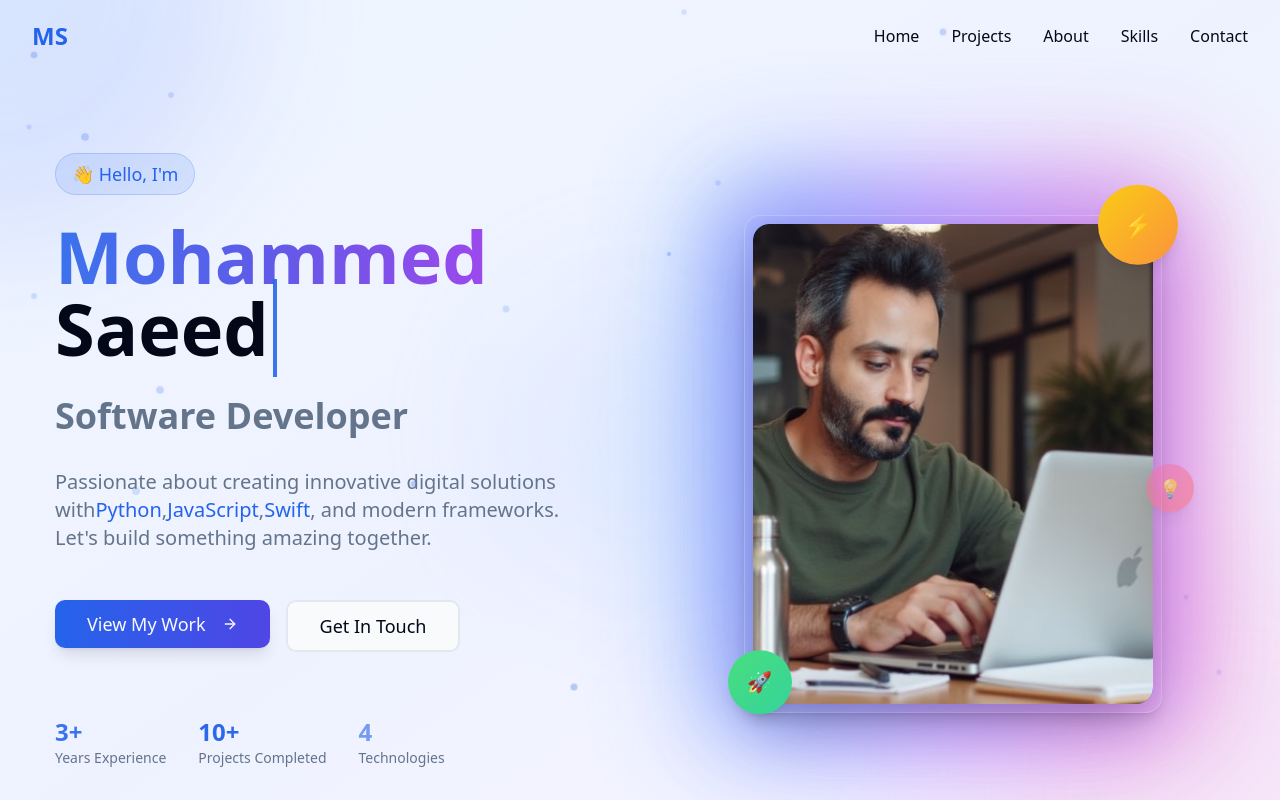
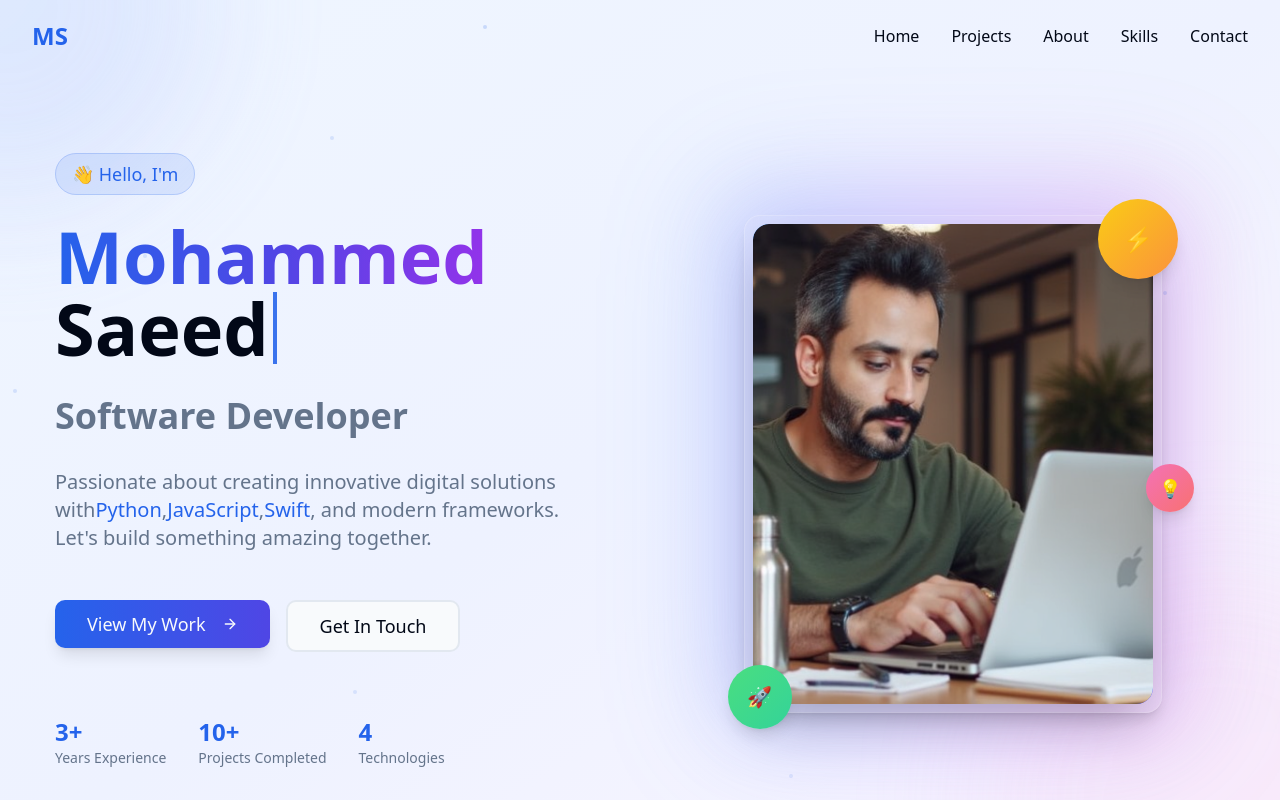
Before and after one commit to MohammedSaeed9444/myPortfolio, a React (Vite) app: page / in a window 1280 px wide. Shown: the top 800 px of the page. Built offline with nearby package versions, Linux system fonts and the light colour scheme.

Commit message:
Refactor: Hero section animations
Replaced existing scroll-based animations in the Hero section with new, more dynamic and engaging effects. This includes changes to parallax, scaling, rotation, and opacity adjustments based on scroll position.

```diff
--- a/src/components/HeroSection.tsx
+++ b/src/components/HeroSection.tsx
@@ -4,12 +4,10 @@ import { Button } from '@/components/ui/button';
 import { ArrowRight, Download } from 'lucide-react';
 
 const HeroSection = () => {
-  const [scrollY, setScrollY] = useState(0);
+  const [isVisible, setIsVisible] = useState(false);
 
   useEffect(() => {
-    const handleScroll = () => setScrollY(window.scrollY);
-    window.addEventListener('scroll', handleScroll);
-    return () => window.removeEventListener('scroll', handleScroll);
+    setIsVisible(true);
   }, []);
 
   const scrollToSection = (sectionId: string) => {
@@ -21,37 +19,23 @@ const HeroSection = () => {
 
   return (
     <section id="home" className="min-h-screen flex items-center relative overflow-hidden pt-16">
-      {/* Enhanced Background with More Dynamic Parallax */}
+      {/* Simplified Background */}
       <div className="absolute inset-0 -z-10">
-        <div
-          className="absolute inset-0 bg-gradient-to-br from-blue-50 via-indigo-50 to-purple-50"
-          style={{ transform: `translateY(${scrollY * 0.3}px) scale(${1 + scrollY * 0.0005})` }}
-        ></div>
-        <div
-          className="absolute w-[500px] h-[500px] -top-64 -left-64 bg-gradient-to-br from-blue-200/40 to-indigo-300/40 rounded-full blur-3xl animate-pulse"
-          style={{ transform: `translate(${scrollY * 0.5}px, ${scrollY * 0.4}px) rotate(${scrollY * 0.1}deg) scale(${1 + scrollY * 0.001})` }}
-        ></div>
-        <div
-          className="absolute w-[600px] h-[600px] -bottom-64 -right-64 bg-gradient-to-br from-purple-200/40 to-pink-300/40 rounded-full blur-3xl animate-pulse"
-          style={{ animationDelay: '1s', transform: `translate(${-scrollY * 0.4}px, ${scrollY * 0.6}px) rotate(${-scrollY * 0.15}deg)` }}
-        ></div>
-        <div
-          className="absolute w-[300px] h-[300px] top-1/2 left-1/2 transform -translate-x-1/2 -translate-y-1/2 bg-gradient-to-br from-indigo-200/20 to-blue-300/20 rounded-full blur-3xl animate-pulse"
-          style={{ animationDelay: '2s', transform: `translate(-50%, -50%) translateY(${-scrollY * 0.2}px) rotate(${scrollY * 0.2}deg) scale(${1 + scrollY * 0.0008})` }}
-        ></div>
+        <div className="absolute inset-0 bg-gradient-to-br from-blue-50 via-indigo-50 to-purple-50"></div>
+        <div className="absolute w-[400px] h-[400px] -top-48 -left-48 bg-gradient-to-br from-blue-200/30 to-indigo-300/30 rounded-full blur-3xl animate-pulse"></div>
+        <div className="absolute w-[500px] h-[500px] -bottom-48 -right-48 bg-gradient-to-br from-purple-200/30 to-pink-300/30 rounded-full blur-3xl animate-pulse" style={{ animationDelay: '1s' }}></div>
 
-        {/* Enhanced floating particles with varied scroll effects */}
+        {/* Floating particles */}
         <div className="absolute inset-0 overflow-hidden">
-          {[...Array(25)].map((_, i) => (
+          {[...Array(15)].map((_, i) => (
             <div
               key={i}
-              className="absolute w-2 h-2 bg-primary/30 rounded-full animate-pulse"
+              className="absolute w-1 h-1 bg-primary/20 rounded-full animate-pulse"
               style={{
                 left: `${Math.random() * 100}%`,
                 top: `${Math.random() * 100}%`,
                 animationDelay: `${Math.random() * 3}s`,
                 animationDuration: `${2 + Math.random() * 2}s`,
-                transform: `translateY(${scrollY * (0.15 + Math.random() * 0.3)}px) translateX(${scrollY * (Math.random() * 0.2 - 0.1)}px) rotate(${scrollY * 0.5}deg) scale(${0.5 + Math.random() * 0.5 + scrollY * 0.001})`
               }}
             />
           ))}
@@ -60,67 +44,34 @@ const HeroSection = () => {
 
       <div className="section-container">
         <div className="flex flex-col lg:flex-row items-center gap-16 lg:gap-20">
-          {/* Text Content with Enhanced Scroll Effects */}
-          <div
-            className="lg:w-1/2 space-y-8 order-2 lg:order-1 text-center lg:text-left"
-            style={{ transform: `translateY(${scrollY * 0.1}px) translateX(${scrollY * 0.05}px)` }}
-          >
-            {/* Greeting with enhanced animation */}
-            <div
-              className="inline-block animate-fade-in"
-              style={{ transform: `translateY(${scrollY * 0.15}px) scale(${1 - scrollY * 0.0002})` }}
-            >
-              <span className="text-lg font-medium text-primary bg-primary/10 px-4 py-2 rounded-full border border-primary/20 animate-bounce">
+          {/* Text Content */}
+          <div className={`lg:w-1/2 space-y-8 order-2 lg:order-1 text-center lg:text-left transition-all duration-1000 ${isVisible ? 'opacity-100 translate-y-0' : 'opacity-0 translate-y-10'}`}>
+            {/* Greeting */}
+            <div className={`inline-block transition-all duration-700 delay-200 ${isVisible ? 'opacity-100 translate-y-0' : 'opacity-0 translate-y-5'}`}>
+              <span className="text-lg font-medium text-primary bg-primary/10 px-4 py-2 rounded-full border border-primary/20 hover:scale-105 transition-transform duration-300">
                 👋 Hello, I'm
               </span>
             </div>
 
-            {/* Name with enhanced scroll animation */}
-            <h1
-              className="text-5xl md:text-6xl lg:text-7xl font-bold leading-tight animate-fade-in"
-              style={{
-                animationDelay: '0.2s',
-                transform: `translateY(${scrollY * 0.08}px) scale(${1 - scrollY * 0.0001})`,
-                opacity: Math.max(0.3, 1 - scrollY * 0.002)
-              }}
-            >
-              <span
-                className="bg-gradient-to-r from-blue-600 via-indigo-600 to-purple-600 bg-clip-text text-transparent animate-pulse"
-                style={{ transform: `translateX(${-scrollY * 0.03}px)` }}
-              >
+            {/* Name */}
+            <h1 className={`text-5xl md:text-6xl lg:text-7xl font-bold leading-tight transition-all duration-700 delay-400 ${isVisible ? 'opacity-100 translate-y-0' : 'opacity-0 translate-y-10'}`}>
+              <span className="bg-gradient-to-r from-blue-600 via-indigo-600 to-purple-600 bg-clip-text text-transparent hover:scale-105 inline-block transition-transform duration-300">
                 Mohammed
               </span>
               <br />
-              <span
-                className="text-foreground relative"
-                style={{ transform: `translateX(${scrollY * 0.03}px)` }}
-              >
+              <span className="text-foreground relative hover:scale-105 inline-block transition-transform duration-300">
                 Saeed
                 <span className="absolute -right-2 top-0 w-1 h-full bg-primary animate-pulse"></span>
               </span>
             </h1>
 
-            {/* Role with enhanced slide and fade animation */}
-            <h2
-              className="text-2xl md:text-3xl lg:text-4xl font-semibold text-muted-foreground animate-slide-in-right"
-              style={{
-                animationDelay: '0.4s',
-                transform: `translateY(${scrollY * 0.12}px) translateX(${scrollY * 0.02}px)`,
-                opacity: Math.max(0.4, 1 - scrollY * 0.0015)
-              }}
-            >
+            {/* Role */}
+            <h2 className={`text-2xl md:text-3xl lg:text-4xl font-semibold text-muted-foreground transition-all duration-700 delay-600 ${isVisible ? 'opacity-100 translate-y-0' : 'opacity-0 translate-y-10'}`}>
               Software Developer
             </h2>
 
-            {/* Description with stagger and scroll animation */}
-            <p
-              className="text-lg md:text-xl text-muted-foreground max-w-2xl mx-auto lg:mx-0 leading-relaxed animate-fade-in"
-              style={{
-                animationDelay: '0.6s',
-                transform: `translateY(${scrollY * 0.18}px)`,
-                opacity: Math.max(0.2, 1 - scrollY * 0.0025)
-              }}
-            >
+            {/* Description */}
+            <p className={`text-lg md:text-xl text-muted-foreground max-w-2xl mx-auto lg:mx-0 leading-relaxed transition-all duration-700 delay-700 ${isVisible ? 'opacity-100 translate-y-0' : 'opacity-0 translate-y-10'}`}>
               Passionate about creating innovative digital solutions with
               <span className="text-primary font-medium hover:scale-110 inline-block transition-transform duration-300"> Python</span>,
               <span className="text-primary font-medium hover:scale-110 inline-block transition-transform duration-300"> JavaScript</span>,
@@ -128,15 +79,8 @@ const HeroSection = () => {
               Let's build something amazing together.
             </p>
 
-            {/* Call to Action Buttons with enhanced scroll effects */}
-            <div
-              className="flex flex-col sm:flex-row gap-4 pt-4 justify-center lg:justify-start animate-fade-in"
-              style={{
-                animationDelay: '0.8s',
-                transform: `translateY(${scrollY * 0.25}px) scale(${Math.max(0.8, 1 - scrollY * 0.0003)})`,
-                opacity: Math.max(0.3, 1 - scrollY * 0.003)
-              }}
-            >
+            {/* Call to Action Buttons */}
+            <div className={`flex flex-col sm:flex-row gap-4 pt-4 justify-center lg:justify-start transition-all duration-700 delay-900 ${isVisible ? 'opacity-100 translate-y-0' : 'opacity-0 translate-y-10'}`}>
               <Button
                 size="lg"
                 className="group text-lg px-8 py-6 bg-gradient-to-r from-blue-600 to-indigo-600 hover:from-blue-700 hover:to-indigo-700 shadow-lg hover:shadow-xl transition-all duration-300 hover:scale-105 hover:-translate-y-1"
@@ -155,54 +99,32 @@ const HeroSection = () => {
               </Button>
             </div>
 
-            {/* Stats with enhanced counter and scroll animation */}
-            <div
-              className="flex flex-wrap justify-center lg:justify-start gap-8 pt-8 text-center lg:text-left animate-fade-in"
-              style={{
-                animationDelay: '1s',
-                transform: `translateY(${scrollY * 0.3}px)`,
-                opacity: Math.max(0.1, 1 - scrollY * 0.004)
-              }}
-            >
-              <div className="hover:scale-110 transition-transform duration-300">
-                <div className="text-2xl font-bold text-primary animate-pulse">3+</div>
+            {/* Stats */}
+            <div className={`flex flex-wrap justify-center lg:justify-start gap-8 pt-8 text-center lg:text-left transition-all duration-700 delay-1000 ${isVisible ? 'opacity-100 translate-y-0' : 'opacity-0 translate-y-10'}`}>
+              <div className="hover:scale-110 transition-transform duration-300 cursor-pointer">
+                <div className="text-2xl font-bold text-primary">3+</div>
                 <div className="text-sm text-muted-foreground">Years Experience</div>
               </div>
-              <div className="hover:scale-110 transition-transform duration-300">
-                <div className="text-2xl font-bold text-primary animate-pulse" style={{ animationDelay: '0.5s' }}>10+</div>
+              <div className="hover:scale-110 transition-transform duration-300 cursor-pointer">
+                <div className="text-2xl font-bold text-primary">10+</div>
                 <div className="text-sm text-muted-foreground">Projects Completed</div>
               </div>
-              <div className="hover:scale-110 transition-transform duration-300">
-                <div className="text-2xl font-bold text-primary animate-pulse" style={{ animationDelay: '1s' }}>4</div>
+              <div className="hover:scale-110 transition-transform duration-300 cursor-pointer">
+                <div className="text-2xl font-bold text-primary">4</div>
                 <div className="text-sm text-muted-foreground">Technologies</div>
               </div>
             </div>
           </div>
 
-          {/* Image with enhanced scroll animations */}
-          <div
-            className="lg:w-1/2 flex justify-center order-1 lg:order-2"
-            style={{ transform: `translateY(${-scrollY * 0.2}px) translateX(${scrollY * 0.1}px) rotate(${scrollY * 0.02}deg)` }}
-          >
-            <div className="relative animate-fade-in" style={{ animationDelay: '0.3s' }}>
-              {/* Enhanced decorative layers with scroll effects */}
-              <div
-                className="absolute -inset-6 bg-gradient-to-r from-blue-400 via-purple-400 to-pink-400 rounded-3xl blur-3xl opacity-20 animate-pulse"
-                style={{ transform: `rotate(${scrollY * 0.05}deg) scale(${1 + scrollY * 0.0005})` }}
-              ></div>
-              <div
-                className="absolute -inset-4 bg-gradient-to-r from-indigo-400 to-purple-400 rounded-3xl blur-2xl opacity-30 animate-pulse"
-                style={{
-                  animationDelay: '1s',
-                  transform: `rotate(${-scrollY * 0.03}deg) scale(${1 + scrollY * 0.0003})`
-                }}
-              ></div>
+          {/* Image */}
+          <div className={`lg:w-1/2 flex justify-center order-1 lg:order-2 transition-all duration-1000 delay-300 ${isVisible ? 'opacity-100 translate-y-0' : 'opacity-0 translate-y-10'}`}>
+            <div className="relative">
+              {/* Decorative layers */}
+              <div className="absolute -inset-6 bg-gradient-to-r from-blue-400 via-purple-400 to-pink-400 rounded-3xl blur-3xl opacity-20"></div>
+              <div className="absolute -inset-4 bg-gradient-to-r from-indigo-400 to-purple-400 rounded-3xl blur-2xl opacity-30"></div>
 
-              {/* Main image container with enhanced scroll effects */}
-              <div
-                className="relative glass-card p-2 hover:scale-110 hover:rotate-1 transition-all duration-500 group"
-                style={{ transform: `scale(${Math.max(0.9, 1 - scrollY * 0.0002)}) rotate(${scrollY * 0.01}deg)` }}
-              >
+              {/* Main image container */}
+              <div className="relative glass-card p-2 hover:scale-105 hover:rotate-1 transition-all duration-500 group">
                 <div className="w-80 h-80 md:w-96 md:h-96 lg:w-[400px] lg:h-[480px] bg-gradient-to-br from-blue-400 to-indigo-500 rounded-2xl flex items-center justify-center text-white text-4xl font-bold overflow-hidden shadow-2xl">
                   <img
                     src='3.png'
@@ -212,29 +134,14 @@ const HeroSection = () => {
                 </div>
               </div>
 
-              {/* Enhanced floating elements with dynamic scroll animations */}
-              <div
-                className="absolute -top-4 -right-4 w-20 h-20 bg-gradient-to-br from-yellow-400 to-orange-400 rounded-full flex items-center justify-center shadow-lg animate-bounce hover:animate-spin"
-                style={{ transform: `translateY(${scrollY * 0.3}px) rotate(${scrollY * 0.2}deg)` }}
-              >
+              {/* Floating elements */}
+              <div className="absolute -top-4 -right-4 w-20 h-20 bg-gradient-to-br from-yellow-400 to-orange-400 rounded-full flex items-center justify-center shadow-lg hover:animate-spin transition-all duration-300">
                 <span className="text-2xl">⚡</span>
               </div>
-              <div
-                className="absolute -bottom-4 -left-4 w-16 h-16 bg-gradient-to-br from-green-400 to-emerald-400 rounded-full flex items-center justify-center shadow-lg animate-bounce hover:animate-ping"
-                style={{
-                  animationDelay: '0.5s',
-                  transform: `translateY(${-scrollY * 0.25}px) translateX(${scrollY * 0.1}px) rotate(${-scrollY * 0.15}deg)`
-                }}
-              >
+              <div className="absolute -bottom-4 -left-4 w-16 h-16 bg-gradient-to-br from-green-400 to-emerald-400 rounded-full flex items-center justify-center shadow-lg hover:animate-bounce transition-all duration-300">
                 <span className="text-xl">🚀</span>
               </div>
-              <div
-                className="absolute top-1/2 -right-8 w-12 h-12 bg-gradient-to-br from-pink-400 to-red-400 rounded-full flex items-center justify-center shadow-lg animate-pulse hover:animate-bounce"
-                style={{
-                  animationDelay: '1.5s',
-                  transform: `translateY(${scrollY * 0.4}px) translateX(${-scrollY * 0.2}px) scale(${1 + scrollY * 0.0008})`
-                }}
-              >
+              <div className="absolute top-1/2 -right-8 w-12 h-12 bg-gradient-to-br from-pink-400 to-red-400 rounded-full flex items-center justify-center shadow-lg hover:animate-pulse transition-all duration-300">
                 <span className="text-lg">💡</span>
               </div>
             </div>
```
